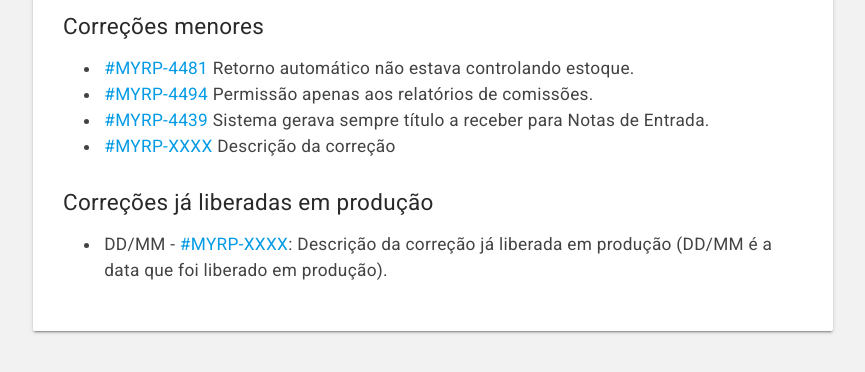
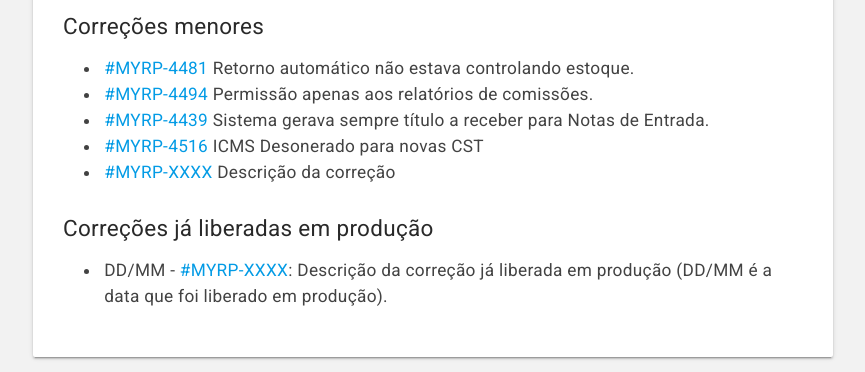
Before and after one commit to myrp-maicon/changelog-myrp, a Jekyll site: the page built from docs/myrp/19.08.02.md, in a window 1280 px wide, cut to the strip 896-1268 px from the top of the page. Shown: the whole strip, without its empty margins (207-1072 px from the left). Built offline with Jekyll 4.4.1, drawn with Linux system fonts in a browser that asks for light colours; nearby versions of some CDN libraries; our own code applies the rules of GitHub Pages for plain Markdown files; the repository's description, which GitHub fills in, is left out; before the commit the page ends 1242 px from its top, so only the background shows below that.

Commit message:
AD:MYRP-4516
ICMS Desonerado para novas CST

```diff
--- a/docs/myrp/19.08.02.md
+++ b/docs/myrp/19.08.02.md
@@ -17,6 +17,7 @@ As alterações estarão disponíveis no ambiente demo.myrp.com.br (212) na quar
 * [#MYRP-4481](https://devmyrp.atlassian.net/browse/MYRP-4481) Retorno automático não estava controlando estoque.
 * [#MYRP-4494](https://devmyrp.atlassian.net/browse/MYRP-4494) Permissão apenas aos relatórios de comissões.
 * [#MYRP-4439](https://devmyrp.atlassian.net/browse/MYRP-4439) Sistema gerava sempre título a receber para Notas de Entrada.
+* [#MYRP-4516](https://devmyrp.atlassian.net/browse/MYRP-4516) ICMS Desonerado para novas CST
 * [#MYRP-XXXX](https://devmyrp.atlassian.net/browse/MYRP-XXXX) Descrição da correção
 
 
```
